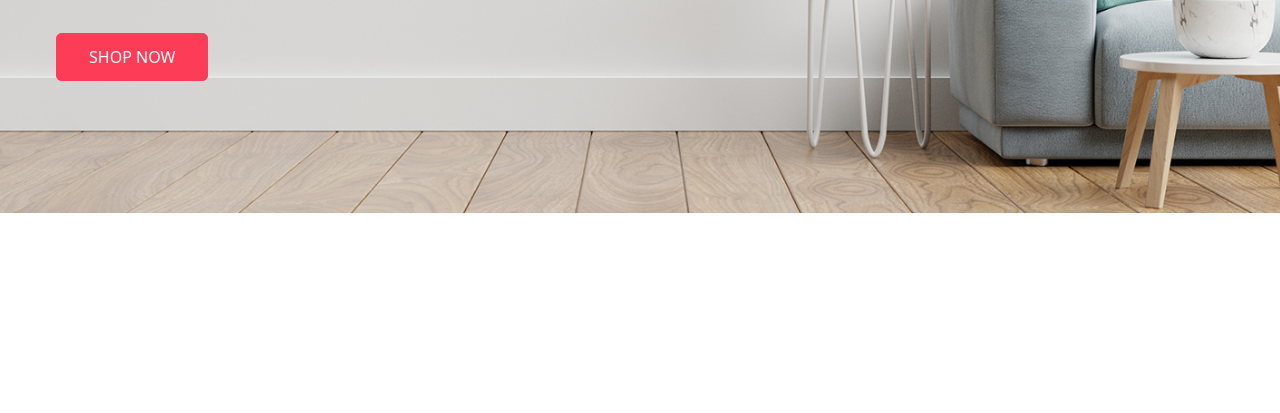
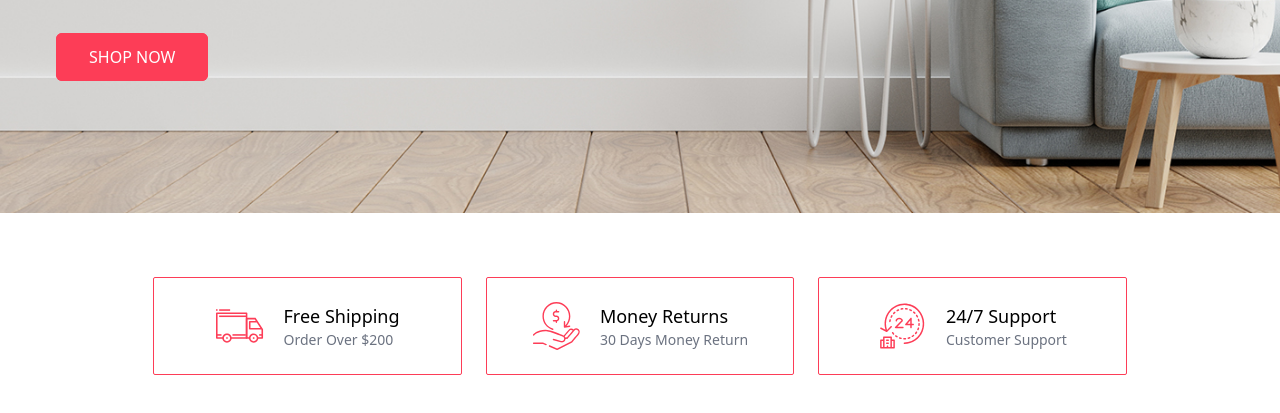
Before and after one commit to easylearningbd/tailwind-ecommerce-project, a website: page index.html in a window 1280 px wide. Shown: the part 469-882 px from the top of the page. Before the commit the page ends 800 px from the top, so only its background shows below. Drawn offline with Linux system fonts and the light colour scheme.

Commit message:
76 Features Setup

```diff
--- a/index.html
+++ b/index.html
@@ -192,6 +192,52 @@
        </div>
          <!-- ---- End Banner ----- -->
 
+ <!-- ---- Start Features  ----- -->
+
+ <div class="container py-16 ">
+      <div class="lg:w-10/12 grid md:grid-cols-3 lg:gap-6 mx-auto justify-center ">
+          <!-- ---- Single Features  ----- -->
+          <div class="border-primary border rounded-sm px-8 lg:px-3 lg:py-6 py-4 flex justify-center items-center gap-5 transition hover:border-slate-400 hover:bg-gray-200 duration-300 ">
+
+               <img src="/images/icons/delivery-van.svg" class="lg:w-12 w-10 h-12 object-contain "  />
+               <div>
+         <h4 class="font-medium capitalize text-lg ">Free Shipping </h4>
+         <p class="text-gray-500 text-xs lg:text-sm "> Order Over $200 </p>
+               </div>
+          </div>
+               <!-- ----End  Single Features  ----- -->
+
+
+                 <!-- ---- Single Features  ----- -->
+          <div class="border-primary border rounded-sm px-8 lg:px-3 lg:py-6 py-4 flex justify-center items-center gap-5 transition hover:border-slate-400 hover:bg-gray-200 duration-300 ">
+
+               <img src="/images/icons/money-back.svg" class="lg:w-12 w-10 h-12 object-contain "  />
+               <div>
+         <h4 class="font-medium capitalize text-lg ">Money Returns </h4>
+         <p class="text-gray-500 text-xs lg:text-sm "> 30 Days Money Return </p>
+               </div>
+          </div>
+               <!-- ----End  Single Features  ----- -->
+
+
+
+                 <!-- ---- Single Features  ----- -->
+          <div class="border-primary border rounded-sm px-8 lg:px-3 lg:py-6 py-4 flex justify-center items-center gap-5 transition hover:border-slate-400 hover:bg-gray-200 duration-300 ">
+
+               <img src="/images/icons/service-hours.svg" class="lg:w-12 w-10 h-12 object-contain "  />
+               <div>
+         <h4 class="font-medium capitalize text-lg ">24/7 Support </h4>
+         <p class="text-gray-500 text-xs lg:text-sm "> Customer Support </p>
+               </div>
+          </div>
+               <!-- ----End  Single Features  ----- -->
+      </div>
+
+ </div>
+
+  <!-- ---- End Features  ----- -->
+
+
 
 </body>
 </html>
```
Also changed, not shown: output/tailwind.css.
